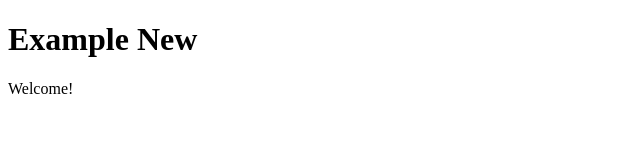
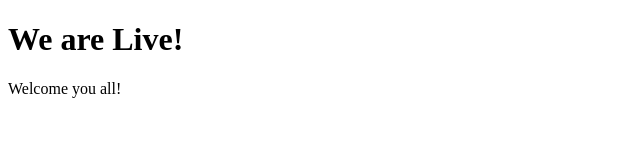
Before and after one commit to Nouman994/sample-website, a plain HTML site: page index.html in a window 1280 px wide. Shown: the whole page, without its empty margins (0-640 px from the left). Drawn offline with Linux system fonts and the light colour scheme.

Commit message:
title changed

```diff
--- a/index.html
+++ b/index.html
@@ -1,11 +1,11 @@
 <!DOCTYPE html>
 <html>
-<title>New Example</title>
+<title>Yet another title</title>
 <body>
 
-<h1>Example New</h1>
+<h1>We are Live!</h1>
 
-<p>Welcome!</p>
+<p>Welcome you all!</p>
 
 </body>
 </html>
```
